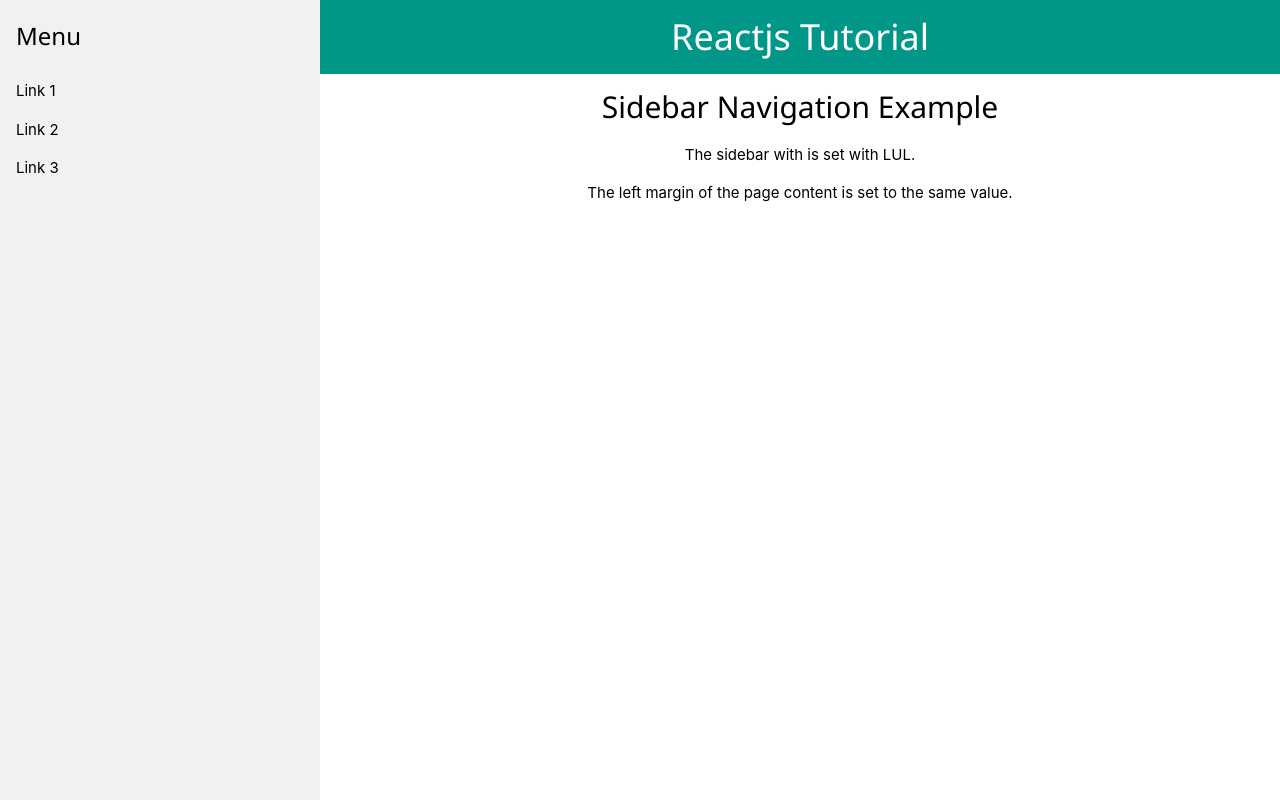
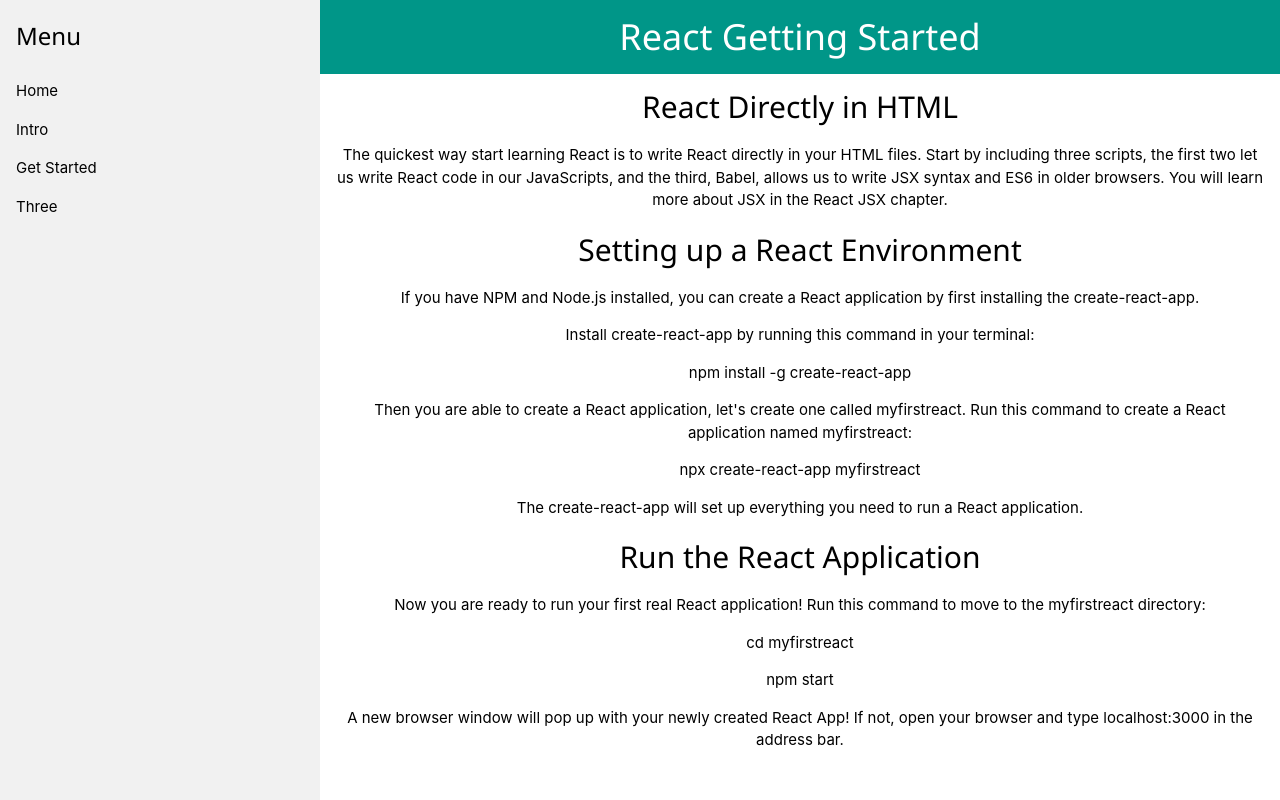
Before and after one commit to Reiermeyer/medi_proj, a React (Create React App) app in the folder medi_proj/: page /getstarted in a window 1280 px wide. Built offline with nearby package versions, Linux system fonts and the light colour scheme.

Commit message:
Added routing and first components.

```diff
--- a/medi_proj/package.json
+++ b/medi_proj/package.json
@@ -8,6 +8,7 @@
     "@testing-library/user-event": "^7.2.1",
     "react": "^16.12.0",
     "react-dom": "^16.12.0",
+    "react-router-dom": "^5.1.2",
     "react-scripts": "3.4.0"
   },
   "scripts": {
--- a/medi_proj/src/App.js
+++ b/medi_proj/src/App.js
@@ -1,34 +1,41 @@
 import React from 'react';
-import logo from './logo.svg';
+
+import {
+  BrowserRouter as Router,
+  Switch,
+  Route,
+  Link
+} from "react-router-dom";
+
 import './App.css';
+
+import Intro from './Components/Intro.js';
+import GetStarted from './Components/GetStarted.js';
 
 function App() {
   return (
+    <Router>
       <div className="App">
         {/* Menu */}
           <div className="w3-sidebar w3-light-grey w3-bar-block" style={{width: '25%'}}>
             <h3 className="w3-bar-item">Menu</h3>
-          <a className="w3-bar-item w3-button">Link 1</a>
-          <a className="w3-bar-item w3-button">Link 2</a>
-          <a className="w3-bar-item w3-button">Link 3</a>
+            <Link className="w3-bar-item w3-button" to="/">Home</Link>
+            <Link className="w3-bar-item w3-button" to="/intro">Intro</Link>
+            <Link className="w3-bar-item w3-button" to="/getstarted">Get Started</Link>
+            <Link className="w3-bar-item w3-button" to="/three">Three</Link>
           </div> {/* Menu */}
 
-        {/* Content */}
-        <div style={{marginLeft: '25%'}}>
-          {/* Header */}
-          <div className="w3-container w3-teal">
-            <h1>Reactjs Tutorial</h1>
-          </div> {/* Header */}
+          <Switch>
+            <Route path="/intro">
+              <Intro />
+            </Route>
+            <Route path="/getstarted">
+              <GetStarted />
+            </Route>
+          </Switch>
 
-          {/* Container */}
-          <div className="w3-container">
-            <h2>Sidebar Navigation Example</h2>
-            <p>The sidebar with is set with LUL.</p>
-            <p>The left margin of the page content is set to the same value.</p>
-          </div> {/* Container */}
-
-        </div> {/* Content */}
       </div>
+    </Router>
   );
 }
 
--- /dev/null
+++ b/medi_proj/src/Components/GetStarted.js
@@ -0,0 +1,42 @@
+import React from 'react';
+
+export default class GetStarted extends React.Component {
+    render() {
+      return (
+        <div style={{marginLeft: '25%'}}>
+              {/* Header */}
+              <div className="w3-container w3-teal">
+              <h1>React Getting Started</h1>
+              </div>
+
+              {/* Container */}
+              <div className="w3-container">
+              <h2>React Directly in HTML</h2>
+              <p>The quickest way start learning React is to write React directly in your HTML files.
+                Start by including three scripts, the first two let us write React code in our JavaScripts, and the third, Babel, allows us to write JSX syntax and ES6 in older browsers.
+                You will learn more about JSX in the React JSX chapter.
+               </p>
+
+              <h2>Setting up a React Environment</h2>
+              <p>If you have NPM and Node.js installed, you can create a React application by first installing the create-react-app.</p>
+              <p>Install create-react-app by running this command in your terminal:</p>
+              <p>npm install -g create-react-app</p>
+
+              <p>Then you are able to create a React application, let's create one called myfirstreact.
+                Run this command to create a React application named myfirstreact:</p>
+              <p>npx create-react-app myfirstreact</p>
+              <p>The create-react-app will set up everything you need to run a React application.</p>
+
+              <h2>Run the React Application</h2>
+              <p>Now you are ready to run your first real React application! Run this command to move to the myfirstreact directory:</p>
+              <p>cd myfirstreact</p>
+              <p>npm start</p>
+
+              <p>A new browser window will pop up with your newly created React App! If not, open your browser and type localhost:3000 in the address bar.</p>
+
+
+              </div> {/* Container */}
+          </div>
+      );
+    };
+  }
--- /dev/null
+++ b/medi_proj/src/Components/Intro.js
@@ -0,0 +1,24 @@
+import React from 'react';
+
+export default class Intro extends React.Component {
+    render() {
+      return (
+        <div style={{marginLeft: '25%'}}>
+              {/* Header */}
+              <div className="w3-container w3-teal">
+              <h1>Reactjs Tutorial</h1>
+              </div>
+
+              {/* Container */}
+              <div className="w3-container">
+                <h2>Introduction</h2>
+                <h3>What is React?</h3>
+                <p>React is a JavaScript library created by Facebook. React is a tool for building UI components.</p>
+                <h3>How does React Work?</h3>
+                <p>Instead of manipulating the browser's DOM directly, React creates a virtual DOM in memory, where it does all the necessary manipulating, before making the changes in the browser DOM.</p>
+                <p>React finds out what changes have been made, and changes only what needs to be changed. You will learn the various aspects of how React does this in the rest of this tutorial.</p>
+              </div> {/* Container */}
+          </div>
+      );
+    };
+  }
```
Also changed, not shown: 1 other file (tests, documents, lock files or other folders). Lines whose indentation alone changed are shown as unchanged.
